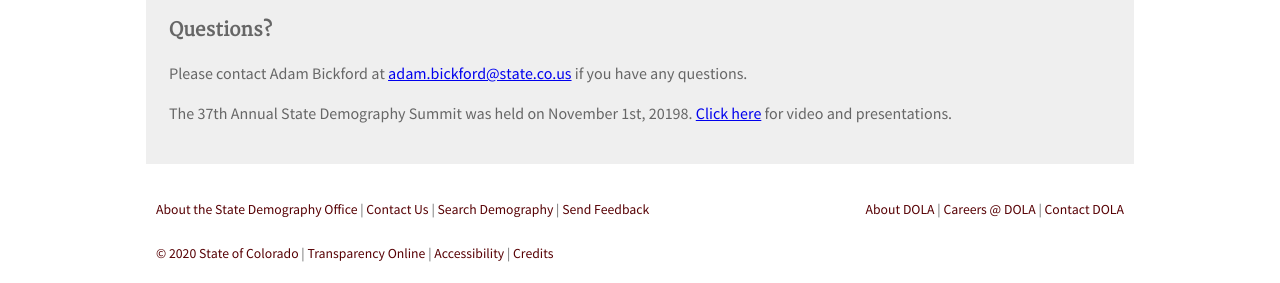
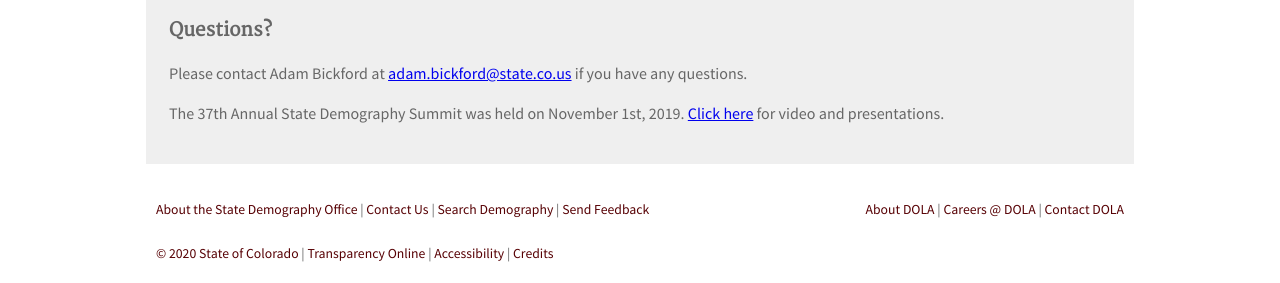
Before and after one commit to TBleess/Website_New, a Jekyll site: the page built from pages/9_Not_in_Menu/demography_summit_2020.md, in a window 1280 px wide. Shown: the part 1017-1300 px from the top of the page. Built offline with Jekyll 4.4.1, drawn with Linux system fonts in a browser that asks for light colours.

Commit message:
Update demography_summit_2020.md

```diff
--- a/pages/9_Not_in_Menu/demography_summit_2020.md
+++ b/pages/9_Not_in_Menu/demography_summit_2020.md
@@ -11,7 +11,7 @@
 
 ## 38th Annual State Demography Summit: Wednesday October 28, 2020
 
-<div style="text-align:center"><img src ="../img/summit2020.jpg" height="50%"/></div>
+<div style="text-align:center"><img src ="./img/summit2020.jpg" height="50%"/></div>
 
 
 The 38th Annual State Demography Summit will be held virtually on Wednesday, October 28.
@@ -36,4 +36,4 @@
 ### Questions?
 Please contact Adam Bickford at [adam.bickford@state.co.us](mailto:adam.bickford@state.co.us) if you have any questions.
 
-The 37th Annual State Demography Summit was held on November 1st, 20198. [Click here](/demography/publications-and-presentations/#annual-demography-summit-20198) for video and presentations.
+The 37th Annual State Demography Summit was held on November 1st, 2019. [Click here](/demography/publications-and-presentations/#annual-demography-summit-2019) for video and presentations.
```
